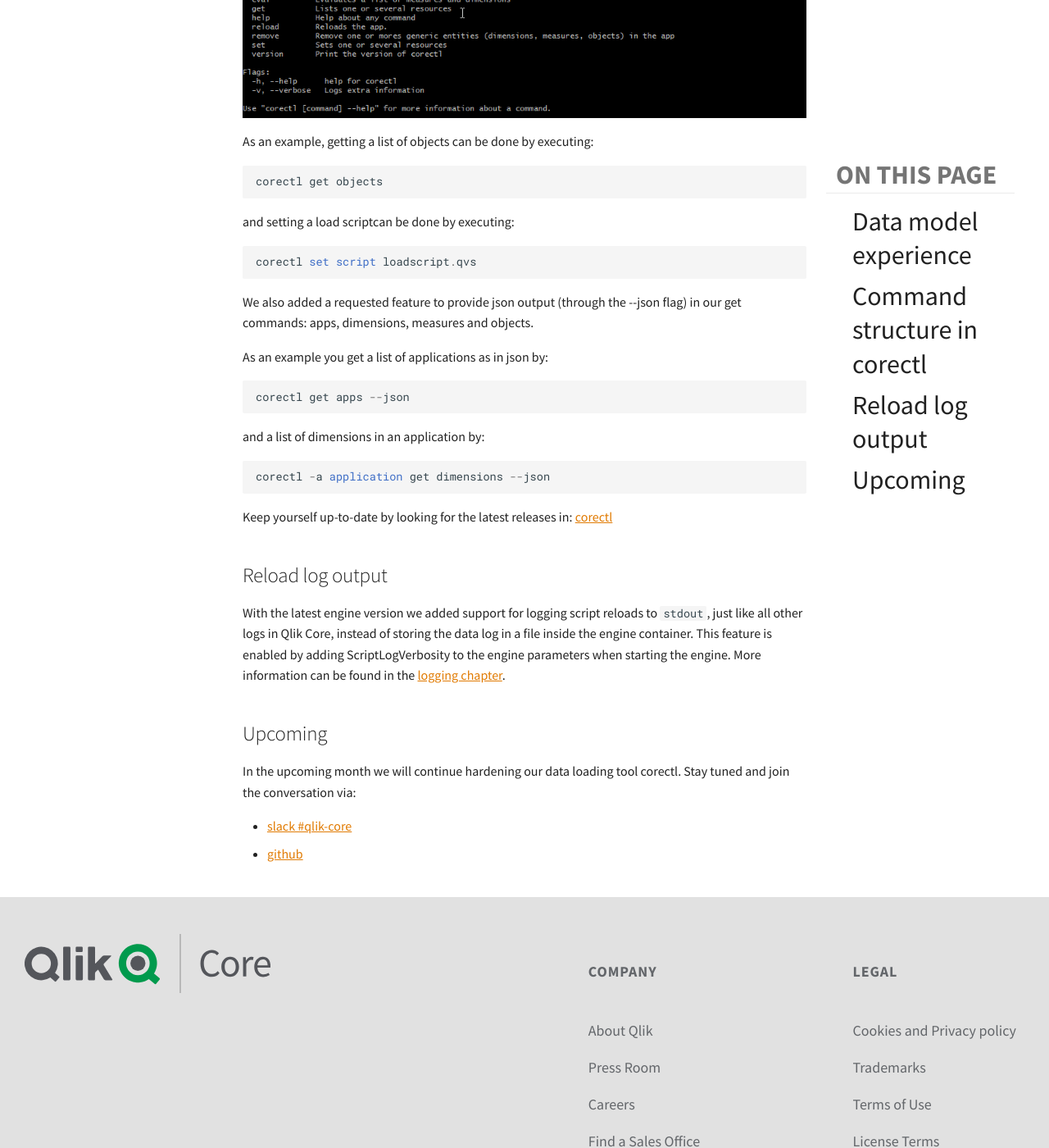
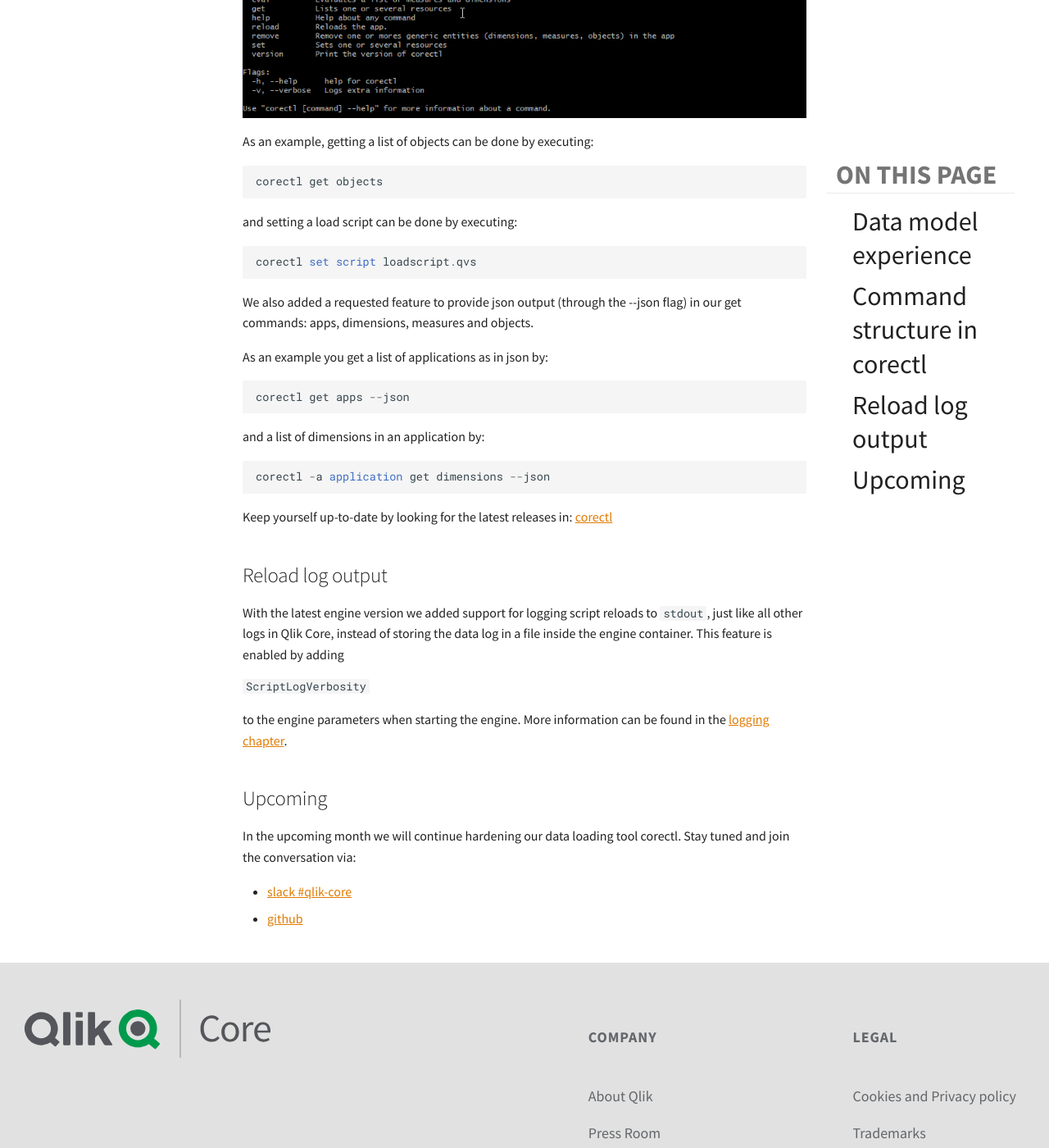
Before and after one commit to qlik-oss/core-website, an MkDocs documentation site: the page built from docs/updates/2018-11.md, in a window 1280 px wide and 1400 px high, scrolled down 1290 px. Shown: the whole window at 82% size. Built offline with MkDocs 1.6.1 and Material for MkDocs 9.7.7, drawn with Linux system fonts in a browser that asks for light colours; nearby versions of some CDN libraries; library files that are not in the unit come from our copies; comment, search, counter and statistics services are not loaded.

Commit message:
Fix spaces and link

````diff
--- a/docs/updates/2018-11.md
+++ b/docs/updates/2018-11.md
@@ -44,7 +44,7 @@
 corectl get objects
 ```
 
-and setting a load scriptcan be done by executing:
+and setting a load script can be done by executing:
 
 ```qlik
 corectl set script loadscript.qvs
@@ -72,8 +72,11 @@
 
 With the latest engine version we added support for logging script reloads to `stdout`, just like all other logs in
 Qlik Core, instead of storing the data log in a file inside the engine container. This feature is enabled by adding
-ScriptLogVerbosity to the engine parameters when starting the engine. More information can be found in the
-[logging chapter](https://core.qlik.com/services/qix-engine/logging/#log-types).
+
+```ScriptLogVerbosity```
+
+to the engine parameters when starting the engine. More information can be found in the
+[logging chapter](../services/qix-engine/logging/#log-types).
 
 ## Upcoming
 
````
